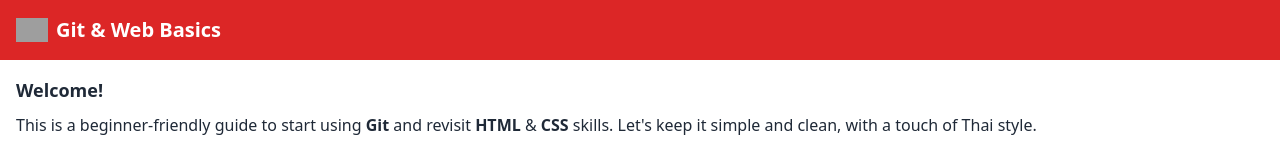
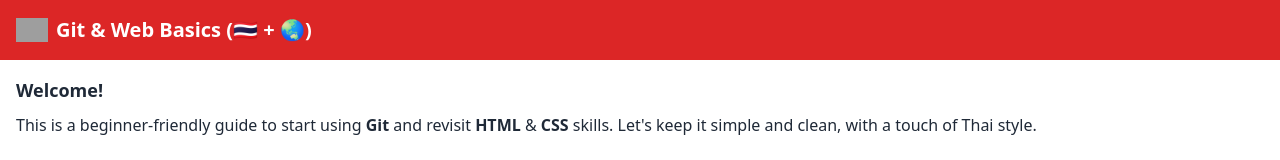
Before and after one commit to Man-Metee/lab-git-introduction, a plain HTML site: page index.html in a window 1280 px wide. Shown: the top 160 px of the page. Drawn offline with nearby package versions, Linux system fonts and the light colour scheme; grey boxes are pictures that could not be loaded.

Commit message:
Revert "feat(html): remove earth emoji"
This reverts commit 9ed5975d734720607d08b18b83efff60acf247b8.

revert to previous commit

```diff
--- a/index.html
+++ b/index.html
@@ -18,7 +18,7 @@
         alt="Flag of Thailand"
         class="h-6 w-8 mr-2"
       />
-      <h1 class="text-xl font-bold">Git & Web Basics </h1>
+      <h1 class="text-xl font-bold">Git & Web Basics (🇹🇭 + 🌏)</h1>
     </header>
 
     <main class="p-4">
```
